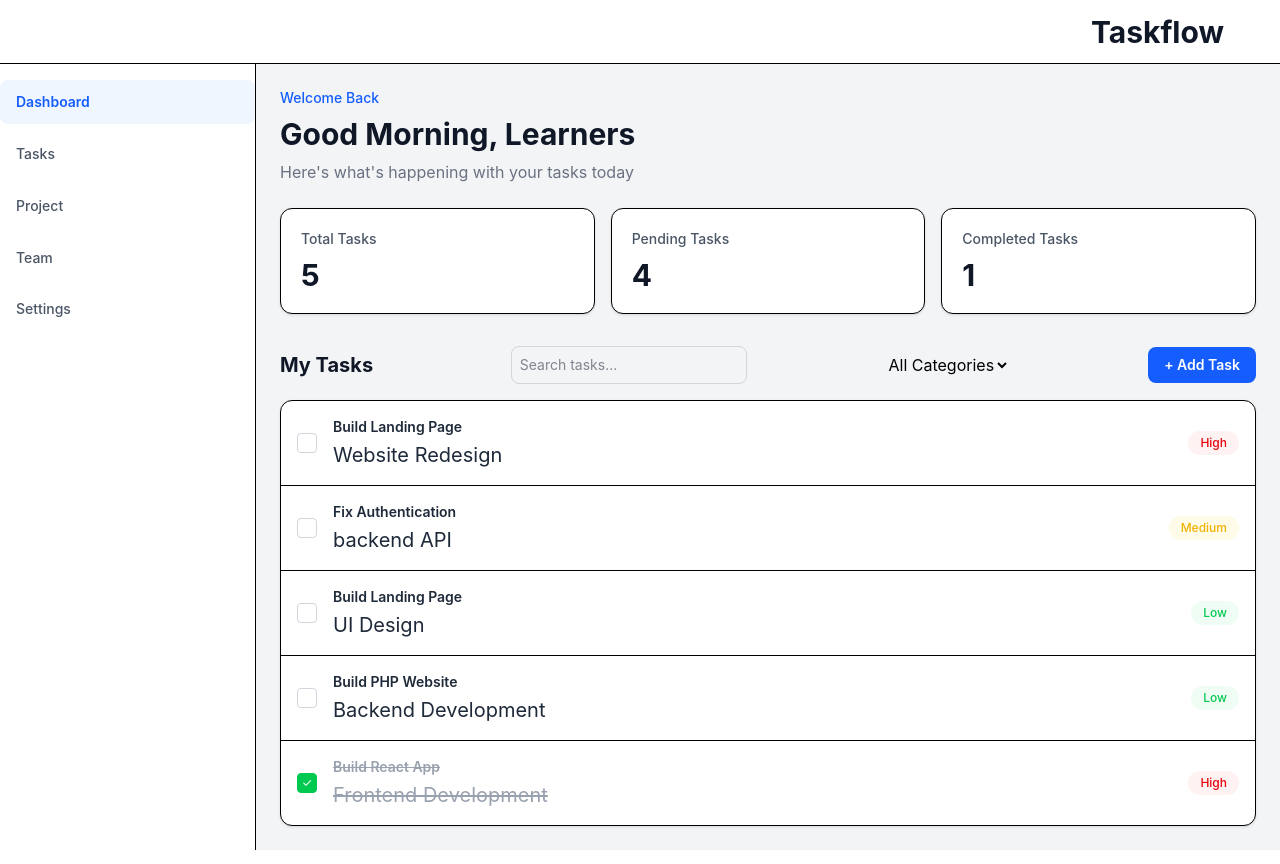
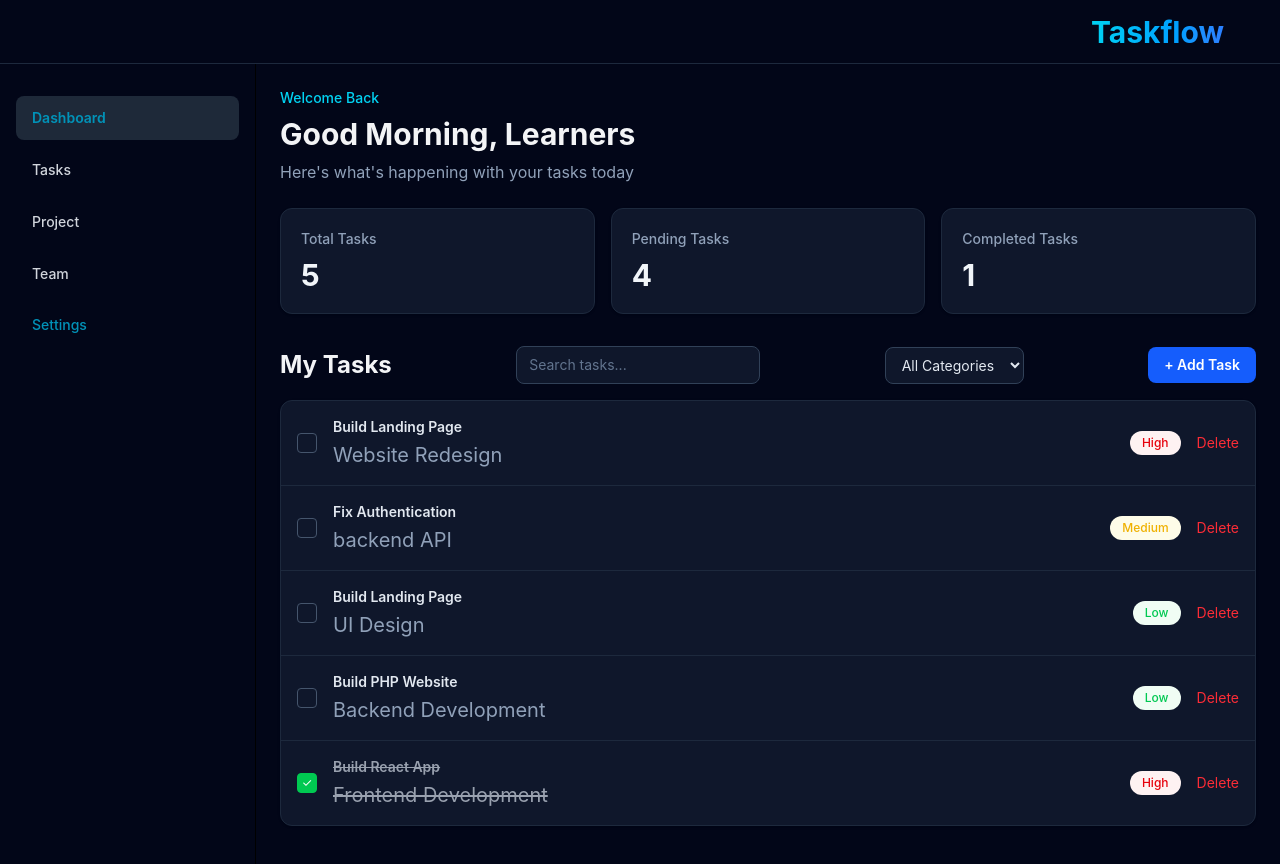
Before and after one commit to saiful-aj18/react-taskflow, a React (Vite) app: page / in a window 1280 px wide. Built offline with nearby package versions, Linux system fonts and the light colour scheme.

Commit message:
Enhance Dashboard and UI components with task deletion, improved styling, and form handling

```diff
--- a/src/components/Dashboard.jsx
+++ b/src/components/Dashboard.jsx
@@ -72,22 +72,18 @@ const task = {
   completed: false,
 };
 
-// Add new task
 setTasksList((prevTasks) => [
       ...prevTasks,
       task,
 ]);
 
-    // Reset form
 setNewTask({
   title: "",
   description: "",
   category: "Development",
   priority: "Medium",
 });
-
 setShowModal(false);
-
 };
 const toggleTask = (id) => {
     setTasksList((prevTasks) =>
@@ -96,6 +92,11 @@ const toggleTask = (id) => {
         ? { ...task, completed: !task.completed }
         : task
     )
+  );
+};
+const deleteTask = (id) => {
+  setTasksList((prevTasks) =>
+    prevTasks.filter((task) => task.id !== id)
   );
 };
 const totalTasks = tasksList.length;
@@ -113,26 +114,19 @@ const filteredTasks = tasksList.filter((task) => {
    return matchesSearch && matchesCategory;
 });
   return (
-    <main className="flex-1 p-4 md:p-6">
-      {/* Welcome */}
+    <main className="min-h-screen flex-1 bg-slate-950 p-4 text-slate-100 md:p-6">
       <section>
-        <p className="text-sm font-medium text-blue-600">
+        <p className="text-sm font-medium text-cyan-400">
           Welcome Back
         </p>
-        <h1 className="mt-2 text-2xl font-bold text-gray-900 md:text-3xl">
+        <h1 className="mt-2 text-2xl font-bold text-gray-100 md:text-3xl">
           Good Morning, Learners
         </h1>
-        <p className="mt-2 text-sm text-gray-500 md:text-base">
+        <p className="mt-2 text-sm text-slate-400 md:text-base">
           Here's  what's happening with your tasks today
         </p>
       </section>
-      {/* Stats */}
-      {/* <select>
-        <option value="">1</option>
-        <option value="">2</option>
-        <option value="">3</option>
-        <option value="">4</option>
-      </select> */}
+
       <section className="mt-6 grid grid-cols-1 sm:grid-cols-2 lg:grid-cols-3 gap-4">
         <StatCard
           title='Total Tasks'
@@ -150,11 +144,11 @@ const filteredTasks = tasksList.filter((task) => {
       {/* Tasks */}
       <section className="mt-8">
         <div className="mb-4 flex flex-col gap-3 sm:flex-row sm:items-center sm:justify-between">
-          <h2 className="text-xl font-bold text-gray-900">
+          <h2 className="text-xl font-bold text-gray-100 sm:text-2xl">
             My Tasks
           </h2>
           <input
-          className="w-full rounded-lg border border-gray-300 px-2 py-2 text-sm text-gray-900 focus:border-blue-500 focus:ring focus:ring-blue-200 sm:w-auto"
+          className="w-full rounded-lg border border-slate-700 bg-slate-900 px-3 py-2 text-sm text-white placeholder:text-slate-500 outline-none focus:border-blue-500 sm:w-auto"
           type="text"
           placeholder="Search tasks..."
           value={search}
@@ -162,6 +156,7 @@ const filteredTasks = tasksList.filter((task) => {
           <select
           value={category}
           onChange={(e) => setCategory(e.target.value)}
+          className="rounded-lg border border-slate-700 bg-slate-900 px-3 py-2 text-sm text-slate-200 outline-none focus:border-blue-500"
           >
             <option value="All">All Categories</option>
             <option value="Development">Development</option>
@@ -170,18 +165,19 @@ const filteredTasks = tasksList.filter((task) => {
             </select>
           <button
           onClick={() => setShowModal(true)}
-          className="rounded-lg bg-blue-600 hover:bg-blue-700 px-4 py-2 text-sm font-semibold text-white transition">
+          className="rounded-lg bg-blue-600 px-4 py-2 text-sm font-semibold text-white transition hover:bg-blue-700">
             + Add Task
           </button>
 
         </div>
-        <div className="overflow-hidden rounded-xl border bg-white shadow-sm">
+        <div className="overflow-hidden rounded-xl border border-slate-800 bg-slate-900 shadow-sm">
           {
             filteredTasks.map(task =>
               <TaskItem
                 key={task.id}
                 task={task}
                 onToggle={() => toggleTask(task.id)}
+                onDelete={() => deleteTask(task.id)}
               />
             )
           }
@@ -189,40 +185,40 @@ const filteredTasks = tasksList.filter((task) => {
       </section>
       {showModal && (
         <div className="fixed inset-0 z-50 flex items-center justify-center bg-black/40 p-4">
-          <div className="w-full max-w-md rounded-xl bg-white p-6 shadow-xl">
-            <h3 className="text-lg font-bold text-gray-900 mb-4">
+          <div className="w-full max-w-md rounded-xl border border-slate-800 bg-slate-900 p-6 shadow-xl">
+            <h3 className="text-lg font-bold text-slate-200 mb-4">
               Add Task
             </h3>
             <form onSubmit={addTask}>
               <div className="mb-4">
-                <label className="block text-sm font-medium text-gray-700 mb-1">
+                <label className="block text-sm font-medium text-slate-300 mb-1">
                   Task Name
                 </label>
                 <input
                   type="text"
-                  className="w-full rounded-lg border border-gray-300 px-2 py-2 text-sm text-gray-900 focus:border-blue-500 focus:ring focus:ring-blue-200"
+                  className="w-full rounded-lg border border-slate-700 bg-slate-800 px-3 py-2 text-sm text-slate-200 placeholder:text-slate-500 outline-none focus:border-blue-500"
                   placeholder="Enter task name"
                   value={newTask.title}
                   onChange={(e) => setNewTask({ ...newTask, title: e.target.value })}
                 />
               </div>
               <div className="mb-4">
-                <label className="block text-sm font-medium text-gray-700 mb-1">
+                <label className="block text-sm font-medium text-slate-300 mb-1">
                   Description
                 </label>
                 <textarea
-                  className="w-full rounded-lg border border-gray-300 px-2 py-2 text-sm text-gray-900 focus:border-blue-500 focus:ring focus:ring-blue-200"
+                  className="w-full rounded-lg border border-slate-700 bg-slate-800 px-3 py-2 text-sm text-slate-200 placeholder:text-slate-500 outline-none focus:border-blue-500"
                   placeholder="Enter task description"
                   value={newTask.description}
                   onChange={(e) => setNewTask({ ...newTask, description: e.target.value })}
                 />
               </div>
               <div className="mb-4">
-                <label className="block text-sm font-medium text-gray-700 mb-1">
+                <label className="block text-sm font-medium text-slate-300 mb-1">
                   Category
                 </label>
                 <select
-                  className="w-full rounded-lg border border-gray-300 px-2 py-2 text-sm text-gray-900 focus:border-blue-500 focus:ring focus:ring-blue-200"
+                  className="w-full rounded-lg border border-slate-700 bg-slate-900 px-3 py-2 text-sm text-slate-200 placeholder:text-slate-500 outline-none focus:border-blue-500"
                   value={newTask.category}
                   onChange={(e) => setNewTask({ ...newTask, category: e.target.value })}
                 >
@@ -232,11 +228,11 @@ const filteredTasks = tasksList.filter((task) => {
                 </select>
               </div>
               <div className="mb-4">
-                <label className="block text-sm font-medium text-gray-700 mb-1">
+                <label className="block text-sm font-medium text-slate-300 mb-1">
                   Priority
                 </label>
                 <select
-                  className="w-full rounded-lg border border-gray-300 px-2 py-2 text-sm text-gray-900 focus:border-blue-500 focus:ring focus:ring-blue-200"
+                  className="w-full rounded-lg border border-slate-700 bg-slate-900 px-3 py-2 text-sm text-slate-200 placeholder:text-slate-500 outline-none focus:border-blue-500"
                   value={newTask.priority}
                   onChange={(e) => setNewTask({ ...newTask, priority: e.target.value })}
                 >
@@ -250,13 +246,13 @@ const filteredTasks = tasksList.filter((task) => {
                 <button
                   type="button"
                   onClick={() => setShowModal(false)}
-                  className="rounded-lg border border-gray-300 bg-white px-4 py-2 text-sm font-semibold text-gray-700 hover:bg-gray-100 transition"
+                  className="rounded-lg border border-slate-700 px-4 py-2 text-sm font-semibold text-slate-300 transition hover:bg-slate-800"
                 >
                   Cancel
                 </button>
                 <button
                   type="submit"
-                  className="rounded-lg bg-blue-600 hover:bg-blue-700 px-4 py-2 text-sm font-semibold text-white transition"
+                  className="rounded-lg bg-cyan-600 hover:bg-cyan-700 px-4 py-2 text-sm font-semibold text-white transition"
                 >
                   Add Task
                 </button>
--- a/src/components/Navbar.jsx
+++ b/src/components/Navbar.jsx
@@ -1,21 +1,21 @@
 const Navbar = ({ isSidebarOpen, onMenuClick }) => {
   return (
-    <header className="h-16 border-b bg-white">
-      <div className="max-w-300 mx-auto flex flex-row-reverse h-full items-center justify-between px-4">
-        {/* Logo */}
-        <h1 className={`text-3xl font-bold text-gray-900 ${isSidebarOpen && 'invisible md:visible'}`}>
+    <header className="h-16 border-b border-slate-800 bg-slate-950">
+      <div className="max-w-300 mx-auto flex h-full flex-row-reverse items-center justify-between px-4">
+
+        <h1 className={`text-3xl font-bold bg-gradient-to-r from-cyan-400 to-blue-500 bg-clip-text text-transparent ${isSidebarOpen && 'invisible md:visible'}`}>
           Taskflow
         </h1>
 
-        {/* Hamburger Icon */}
         <div className="flex items-center gap-4">
           <button
             onClick={onMenuClick}
-            className="text-2xl md:hidden"
+            className="text-2xl text-slate-300 md:hidden"
           >
             ≡
           </button>
         </div>
+
       </div>
     </header>
   )
--- a/src/components/Sidebar.jsx
+++ b/src/components/Sidebar.jsx
@@ -32,8 +32,8 @@ const MenuItems = ({ onMenuClick }) => {
             onClick={onMenuClick}
             className={
               `rounded-lg px-4 py-3 text-sm ${item.active
-              ? 'bg-blue-50 text-blue-600 font-semibold'
-              : 'font-medium text-gray-600 hover:bg-gray-100'}`
+              ? 'bg-gray-800 text-cyan-600 font-semibold'
+              : 'font-medium text-gray-300 hover:bg-gray-800'}`
             }
           >
             {item.label}
@@ -48,9 +48,9 @@ const Sidebar = ({ isOpen, onClose }) => {
   return (
     <>
       {/* Desktop Sidebar */}
-      <aside className="hidden md:block w-64 border-r bg-white">
+      <aside className="hidden md:block w-64 border-r bg-slate-950 p-4">
         <div className="flex flex-col py-4">
-          <h2 className="mb-8 text-2xl font-bold text-gray-900 md:hidden">
+          <h2 className="mb-8 text-2xl font-bold text-emerald-500 md:hidden">
             TaskFlow
           </h2>
           {/* Menu Items */}
@@ -59,23 +59,22 @@ const Sidebar = ({ isOpen, onClose }) => {
         {/* Settings */}
         <a
           href="#"
-          className="rounded-lg px-4 text-sm font-medium text-gray-600 hover:bg-gray-100"
+          className="rounded-lg px-4 text-sm font-medium text-cyan-600 hover:bg-cyan-50 py-3"
         >
           Settings
         </a>
       </aside>
-      {/* Mobile Sidebar */}
+
       {
         isOpen && (
             <div className="fixed inset-0 z-50 md:hidden">
-              {/* OverLay */}
               <div
                 onClick={onClose}
-                className="absolute inset-0 bg-black/40"
+                className="absolute inset-0 bg-slate-900/40"
               />
-              <aside className="relative h-full w-64 bg-white shadow-2xl">
+              <aside className="relative h-full w-64 bg-slate-900 shadow-2xl">
                 <div className="flex items-center justify-between p-4">
-                  <h2 className="text-2xl font-bold text-gray-900 md:hidden">
+                  <h2 className="text-2xl font-bold text-emerald-500 md:hidden">
                     TaskFlow
                   </h2>
                   <button
@@ -86,17 +85,16 @@ const Sidebar = ({ isOpen, onClose }) => {
                   </button>
                 </div>
                 <div>
-                  {/* Menu Items */}
                   <MenuItems
                     onMenuClick={onClose}
                   />
-                  {/* Settings */}
-                  {/* <a
+                   <a
                     href="#"
-                    className="rounded-lg px-4 y-3 text-sm font-meduum text-gray-600 hover:bg-gray-100"
+                    className="rounded-lg px-4 y-3 text-sm font-meduum text-cyan-600 hover:bg-cyan-50"
                   >
                     Settings
-                  </a> */}
+                  </a>
+
                 </div>
               </aside>
             </div>
--- a/src/components/StatCard.jsx
+++ b/src/components/StatCard.jsx
@@ -1,12 +1,12 @@
 const StatCard = ({ title, value }) => {
   return (
-    <div className="rounded-xl border bg-white p-5 shadow-sm transition hover:shadow-md">
+    <div className="rounded-xl border border-slate-800 bg-slate-900 p-5 shadow-sm transition hover:border-slate-700 hover:shadow-md">
       <div className="flex items-center justify-between">
         <div>
-          <p className="text-sm font-medium text-gray-600">
+          <p className="text-sm font-medium text-slate-400">
             {title}
           </p>
-          <p className="mt-2 text-3xl font-bold text-gray-900">
+          <p className="mt-2 text-3xl font-bold text-slate-100">
             {value}
           </p>
         </div>
--- a/src/components/TaskItem.jsx
+++ b/src/components/TaskItem.jsx
@@ -1,11 +1,11 @@
-const TaskItem = ({ task, onToggle }) => {
+const TaskItem = ({ task, onToggle, onDelete }) => {
   const { id, title, description, priority, completed } = task;
 
   return (
-    <div className="flex items-center gap-4 border-b p-4 last:border-b-0">
+    <div className="flex items-center gap-4 border-b border-slate-800 p-4 last:border-b-0">
       <div
         onClick={() => onToggle(id)}
-        className={`flex h-5 w-5 shrink-0 items-center justify-center rounded border ${completed ? 'border-green-500 bg-green-500 text-xs text-white' : 'border-gray-300'}`}
+        className={`flex h-5 w-5 shrink-0 items-center justify-center rounded border ${completed ? 'border-green-500 bg-green-500 text-xs text-white' : 'border-slate-600'}`}
       >
         {completed && '✓'}
       </div>
@@ -14,7 +14,7 @@ const TaskItem = ({ task, onToggle }) => {
           className={`truncate text-sm font-semibold ${
             completed
             ? 'text-gray-400 line-through'
-            : 'text-gray-800'
+            : 'text-slate-200'
           }`}
         >
           {title}
@@ -22,7 +22,7 @@ const TaskItem = ({ task, onToggle }) => {
         <p className={`mt-1 truncate text-xl ${
             completed
             ? 'text-gray-400 line-through'
-            : 'text-gray-800'}`}>
+            : 'text-slate-400'}`}>
           {description}
         </p>
       </div>
@@ -37,6 +37,11 @@ const TaskItem = ({ task, onToggle }) => {
       >
         {priority}
       </span>
+      <button
+      onClick={() => onDelete(id)}
+      className="text-sm text-red-500 hover:text-red-700">
+         Delete
+      </button>
     </div>
   )
 }
```
Lines whose indentation alone changed are shown as unchanged.
